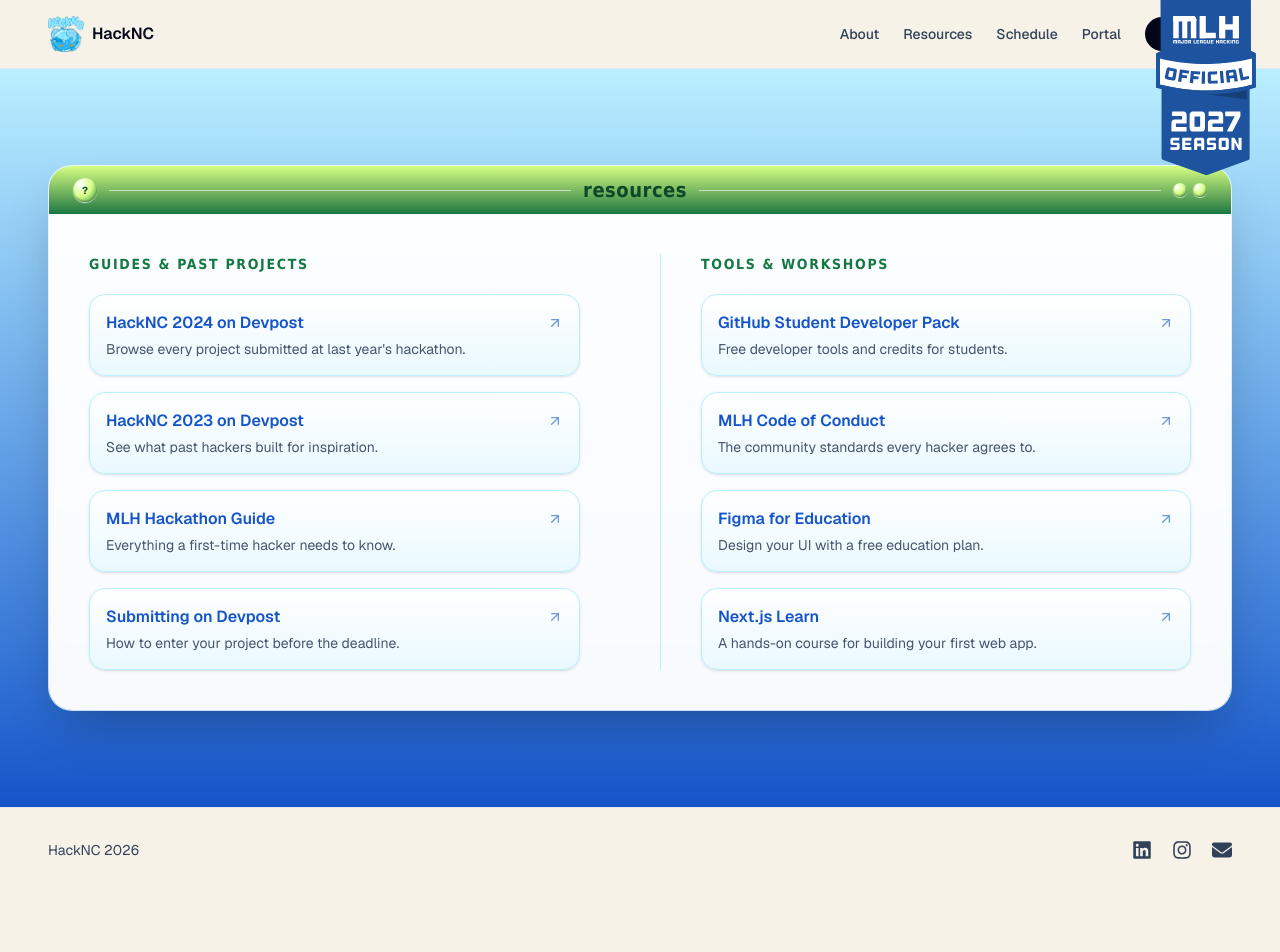
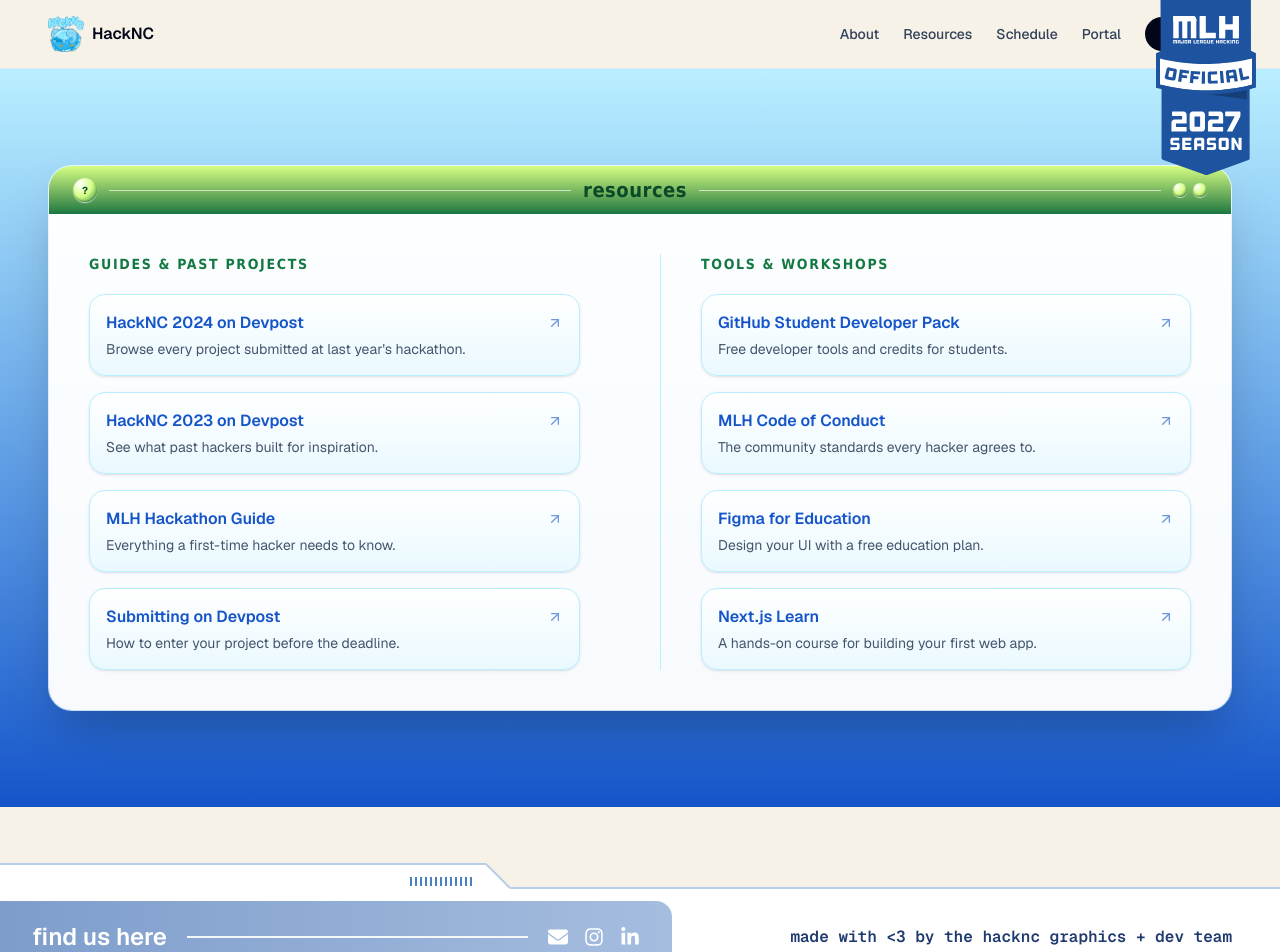
Before and after one commit to HackNC/fall2026, a Next.js app: page /resources in a window 1280 px wide. Shown: the top 952 px of the page. Before the commit the page ends 892 px from the top, so only its background shows below. Built offline with nearby package versions, Linux system fonts and the light colour scheme.

Commit message:
feature: updated footer with figma UI

```diff
--- a/components/Footer.tsx
+++ b/components/Footer.tsx
@@ -1,36 +1,71 @@
-import { FaLinkedin, FaInstagram, FaEnvelope } from "react-icons/fa6";
+import { FaEnvelope, FaInstagram, FaLinkedinIn } from "react-icons/fa6";
 import { socials } from "@/data/socials";
 
 const icons: Record<string, React.ReactNode> = {
-  LinkedIn: <FaLinkedin className="h-5 w-5" aria-hidden="true" />,
+  Email: <FaEnvelope className="h-5 w-5" aria-hidden="true" />,
   Instagram: <FaInstagram className="h-5 w-5" aria-hidden="true" />,
-  Email: <FaEnvelope className="h-5 w-5" aria-hidden="true" />,
+  LinkedIn: <FaLinkedinIn className="h-5 w-5" aria-hidden="true" />,
 };
 
 export default function Footer() {
   return (
-    <footer className="border-t border-slate-200">
-      <div className="mx-auto flex w-full max-w-7xl flex-col items-center gap-4 px-6 py-8 sm:flex-row sm:justify-between sm:px-8 lg:px-10 xl:px-12">
-        <p className="text-sm text-slate-700">HackNC 2026</p>
-        <ul className="flex items-center gap-5">
-          {socials.map((social) => (
+    <footer>
+      {/* Clear space above the rule so it sits low, over the page background. */}
+      <div className="h-14" />
+
+      {/* Notched rule: raised on the left, stepping down to the right. */}
+      <div aria-hidden="true" className="flex h-[26px] items-stretch">
+        <div className="relative h-[26px] w-[38%] border-t-2 border-[#b9cee8] bg-white">
+          <span className="absolute top-3 right-3 h-[9px] w-16 bg-[repeating-linear-gradient(to_right,#4a7fc1_0_2px,transparent_2px_5px)]" />
+        </div>
+        <svg
+          viewBox="0 0 24 26"
+          preserveAspectRatio="none"
+          className="h-[26px] w-6 shrink-0 text-[#b9cee8]"
+        >
+          <polygon points="0,1 24,25 24,26 0,26" fill="white" />
+          <line
+            x1="0"
+            y1="1"
+            x2="24"
+            y2="25"
+            stroke="currentColor"
+            strokeWidth="2"
+          />
+        </svg>
+        <div className="h-0 flex-1 self-end border-t-2 border-[#b9cee8]" />
+      </div>
+
+      <div className="flex flex-col items-center gap-6 bg-white pt-3 pb-6 sm:flex-row sm:justify-between sm:gap-8 sm:pb-3">
+        <div className="flex w-full max-w-[42rem] items-center gap-5 rounded-r-2xl bg-gradient-to-r from-[#7e9dcb] to-[#a5bddf] px-6 py-5 sm:px-8">
+          <p className="font-display text-xl font-semibold whitespace-nowrap text-white sm:text-2xl">
+            find us here
+          </p>
+          <span aria-hidden="true" className="h-0.5 flex-1 bg-white/90" />
+          <ul className="flex items-center gap-4">
+            {socials.map((social) => {
+              const isExternal = !social.href.startsWith("mailto:");
+
+              return (
                 <li key={social.name}>
                   <a
                     href={social.href}
-                target={
-                  social.href.startsWith("mailto:") ? undefined : "_blank"
-                }
-                rel={
-                  social.href.startsWith("mailto:") ? undefined : "noreferrer"
-                }
+                    target={isExternal ? "_blank" : undefined}
+                    rel={isExternal ? "noreferrer" : undefined}
                     aria-label={social.name}
-                className="text-slate-700 transition-colors hover:text-slate-950"
+                    className="block text-white transition-opacity hover:opacity-75 focus-visible:outline-2 focus-visible:outline-offset-4 focus-visible:outline-white"
                   >
                     {icons[social.name]}
                   </a>
                 </li>
-          ))}
+              );
+            })}
           </ul>
+        </div>
+
+        <p className="px-6 text-center font-mono text-sm font-semibold text-[#1e3a6e] sm:px-8 sm:text-base lg:px-10 xl:px-12">
+          {"made with <3 by the hacknc graphics + dev team"}
+        </p>
       </div>
     </footer>
   );
--- a/data/socials.ts
+++ b/data/socials.ts
@@ -5,15 +5,15 @@
 
 export const socials: SocialLink[] = [
   {
-    name: "LinkedIn",
-    href: "https://www.linkedin.com/company/thehacknc",
+    name: "Email",
+    href: "mailto:hello@hacknc.com",
   },
   {
     name: "Instagram",
     href: "https://www.instagram.com/thehacknc",
   },
   {
-    name: "Email",
-    href: "mailto:hello@hacknc.com",
+    name: "LinkedIn",
+    href: "https://www.linkedin.com/company/thehacknc",
   },
 ];
```
Lines whose indentation alone changed are shown as unchanged.
